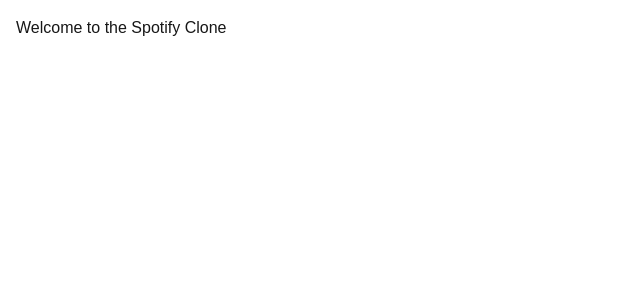
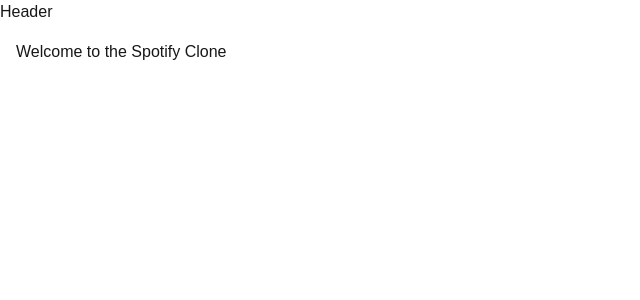
Before and after one commit to ThanhDat653/spotify-clone, a Next.js app: page / in a window 1280 px wide. Shown: the top 300 px of the page, without its empty margins (0-640 px from the left). Built offline with nearby package versions, Linux system fonts and the light colour scheme.

Commit message:
create header

```diff
--- a/app/layout.tsx
+++ b/app/layout.tsx
@@ -1,6 +1,7 @@
 import type { Metadata } from "next";
 import { Inter } from "next/font/google";
 import "./globals.css";
+import Header from "@/components/layout/header";
 
 const inter = Inter({
    variable: "--font-inter",
@@ -20,9 +21,9 @@
    return (
       <html lang="en">
          <body className={`${inter.variable} antialiased`}>
-
-          {children}
-          </body>
+            <Header />
+            {children}
+         </body>
       </html>
    );
 }
--- /dev/null
+++ b/components/layout/header.tsx
@@ -0,0 +1,7 @@
+import React from "react";
+
+const Header = () => {
+   return <div>Header</div>;
+};
+
+export default Header;
```
